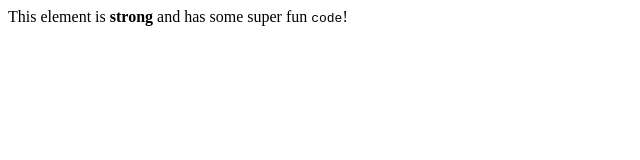
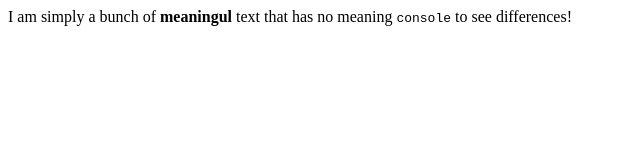
Before and after one commit to urakymzhan/dom-exercise, a plain HTML site: page index.html in a window 1280 px wide. Shown: the whole page, without its empty margins (0-640 px from the left). Drawn offline with Linux system fonts and the light colour scheme.

Commit message:
first commit

```diff
--- a/index.html
+++ b/index.html
@@ -6,18 +6,17 @@
 </head>
 <body>
 <div id='blog-test'>
-    This element is <strong>strong</strong> and     has some super fun <code>code</code>!
+    I am simply a bunch of <strong>meaningul</strong> text     that has no meaning <code>console</code> to see differences!
 </div>
 
 <script>
     const getValue = document.getElementById('blog-test');
 
     console.log(getValue.innerHTML)
-    // This element is <strong>strong</strong> and has    some super fun <code>code</code>!
+
     console.log(getValue.innerText);
-    // This element is strong and has some super fun code!
+
     console.log(getValue.textContent);
-    // This element is strong and     has some super fun code!
 
 </script>
 </body>
```
